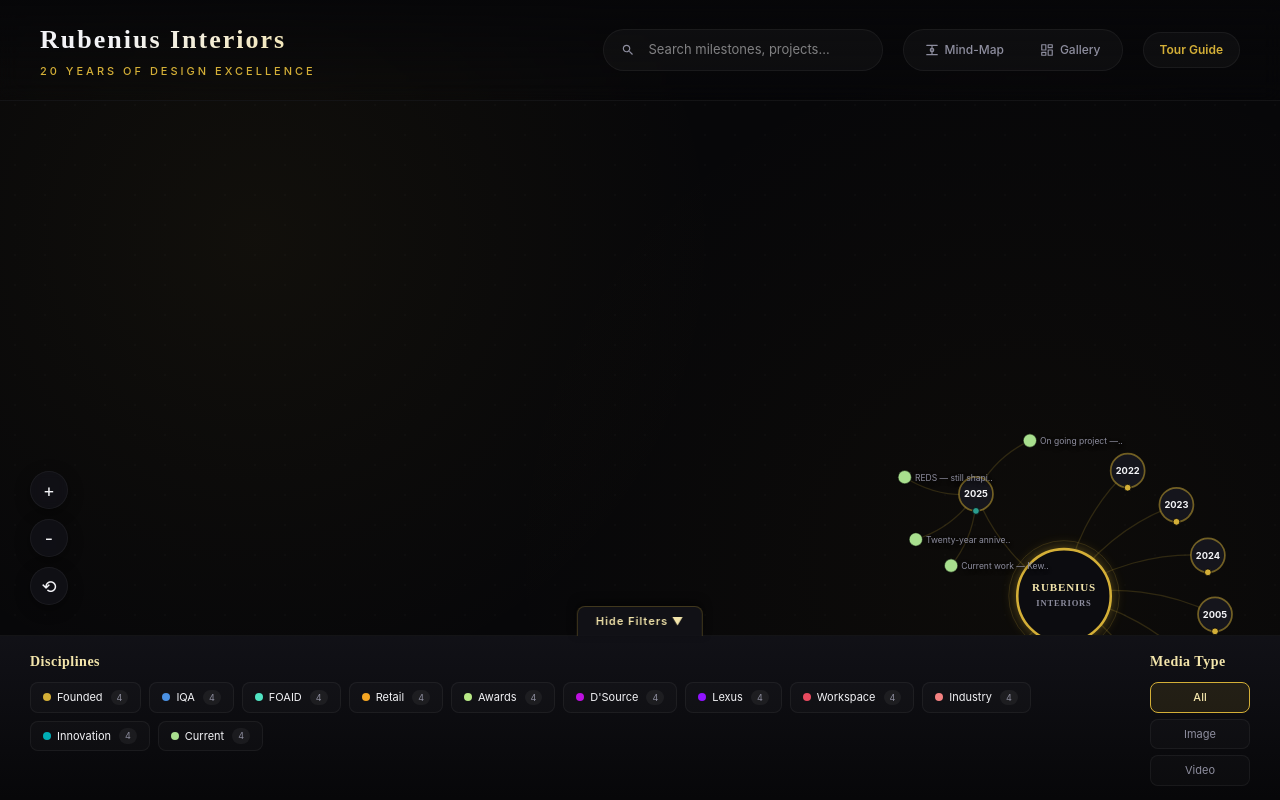
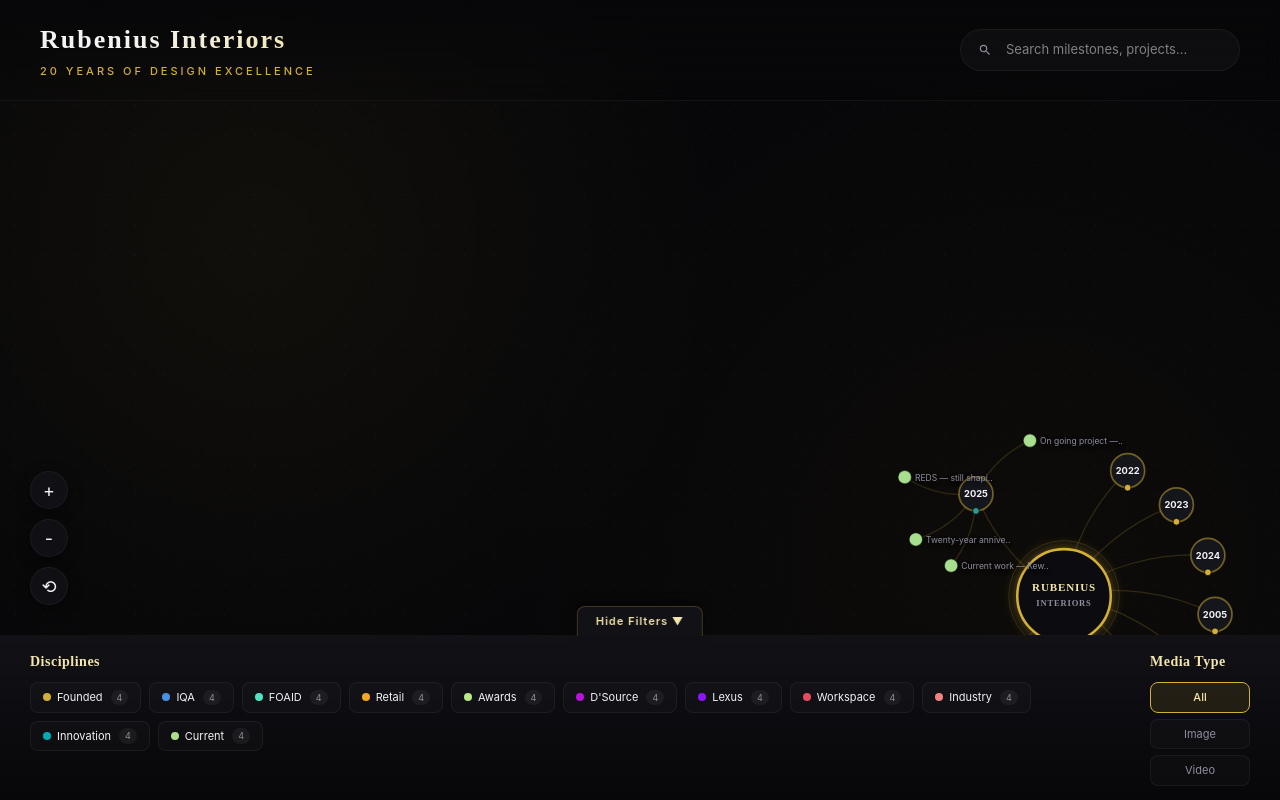
Before and after one commit to nikhil-reds/Mindmap-interactive-timeline, a Next.js app: page / in a window 1280 px wide. Built offline with nearby package versions, Linux system fonts and the light colour scheme.

Commit message:
refactor: remove gallery view and associated header controls

```diff
--- a/components/mindmap/GalleryView.tsx
+++ /dev/null
@@ -1,130 +0,0 @@
-"use client";
-
-import React, { useState } from "react";
-import { TimelineItem } from "./types";
-import { categoryMeta } from "./data";
-
-interface GalleryCardProps {
-  item: TimelineItem;
-  onClick: () => void;
-}
-
-const GalleryCard: React.FC<GalleryCardProps> = ({ item, onClick }) => {
-  const [imgError, setImgError] = useState(false);
-  const meta = categoryMeta[item.category] || { color: "#d4af37", icon: "" };
-
-  const renderFallback = () => (
-    <div className="media-fallback">
-      <svg className="fallback-pattern" viewBox="0 0 100 100" preserveAspectRatio="none">
-        <defs>
-          <pattern id={`grid-card-${item.id}`} width="20" height="20" patternUnits="userSpaceOnUse">
-            <path d="M 20 0 L 0 0 0 20" fill="none" strokeWidth="0.5" stroke="var(--border-glass)" />
-          </pattern>
-        </defs>
-        <rect width="100%" height="100%" fill={`url(#grid-card-${item.id})`} />
-        <circle cx="50" cy="50" r="35" fill="none" stroke="var(--primary)" strokeWidth="0.5" />
-        <circle cx="50" cy="50" r="45" fill="none" stroke="var(--primary)" strokeWidth="0.2" strokeDasharray="2, 2" />
-      </svg>
-      <svg className="fallback-icon" viewBox="0 0 24 24">
-        <path d={meta.icon} fill="currentColor" />
-      </svg>
-      <span className="text-center text-[10px] px-2 font-serif text-[var(--primary-light)] truncate max-w-full">
-        {item.title}
-      </span>
-    </div>
-  );
-
-  return (
-    <div className="card" onClick={onClick}>
-      <div className="card-media">
-        <span
-          className="card-tag"
-          style={{ borderColor: meta.color, color: meta.color }}
-        >
-          {item.category}
-        </span>
-        <span className="card-year">{item.year}</span>
-
-        {item.mediaType === "Video" ? (
-          <div style={{ width: "100%", height: "100%", position: "relative" }}>
-            {renderFallback()}
-            <div
-              style={{
-                position: "absolute",
-                top: 0,
-                left: 0,
-                right: 0,
-                bottom: 0,
-                background: "rgba(0,0,0,0.4)",
-                display: "flex",
-                alignItems: "center",
-                justifyContent: "center",
-              }}
-            >
-              <svg
-                width="40"
-                height="40"
-                viewBox="0 0 24 24"
-                fill="var(--primary-light)"
-                style={{ filter: "drop-shadow(0 4px 10px rgba(0,0,0,0.5))" }}
-              >
-                <path d="M8 5v14l11-7z" />
-              </svg>
-            </div>
-          </div>
-        ) : !imgError && item.image ? (
-          <img
-            className="media-image w-full h-full object-cover"
-            src={item.image}
-            alt={item.title}
-            onError={() => setImgError(true)}
-          />
-        ) : (
-          renderFallback()
-        )}
-      </div>
-      <div className="card-body">
-        <h3>{item.title}</h3>
-        <p>{item.description}</p>
-      </div>
-      <div className="card-footer">
-        <span>{item.stats.split(" • ")[2] || "Experience Design"}</span>
-        <span style={{ fontSize: "12px" }}>
-          🏆 {item.awards.length} Award{item.awards.length > 1 ? "s" : ""}
-        </span>
-      </div>
-    </div>
-  );
-};
-
-interface GalleryViewProps {
-  isActive: boolean;
-  filteredItems: TimelineItem[];
-  onSelectItem: (item: TimelineItem) => void;
-}
-
-export const GalleryView: React.FC<GalleryViewProps> = ({
-  isActive,
-  filteredItems,
-  onSelectItem,
-}) => {
-  return (
-    <div className={`gallery-container ${isActive ? "active" : ""}`}>
-      {filteredItems.length === 0 ? (
-        <div className="nodata-message">
-          No projects found matching the active search or category filters.
-        </div>
-      ) : (
-        <div className="gallery-grid">
-          {filteredItems.map((item) => (
-            <GalleryCard
-              key={item.id}
-              item={item}
-              onClick={() => onSelectItem(item)}
-            />
-          ))}
-        </div>
-      )}
-    </div>
-  );
-};
--- a/components/mindmap/Header.tsx
+++ b/components/mindmap/Header.tsx
@@ -5,17 +5,11 @@
 interface HeaderProps {
   currentSearch: string;
   setCurrentSearch: (val: string) => void;
-  activeView: "mindmap" | "gallery";
-  setActiveView: (view: "mindmap" | "gallery") => void;
-  openTour: () => void;
 }
 
 export const Header: React.FC<HeaderProps> = ({
   currentSearch,
   setCurrentSearch,
-  activeView,
-  setActiveView,
-  openTour,
 }) => {
   return (
     <header>
@@ -37,70 +31,6 @@
             <path d="M15.5 14h-.79l-.28-.27C15.41 12.59 16 11.11 16 9.5 16 5.91 13.09 3 9.5 3S3 5.91 3 9.5 5.91 16 9.5 16c1.61 0 3.09-.59 4.23-1.57l.27.28v.79l5 4.99L20.49 19l-4.99-5zm-6 0C7.01 14 5 11.99 5 9.5S7.01 5 9.5 5 14 7.01 14 9.5 11.99 14 9.5 14z" />
           </svg>
         </div>
-
-        {/* View Switcher */}
-        <div className="view-toggle">
-          <button
-            className={activeView === "mindmap" ? "active" : ""}
-            onClick={() => setActiveView("mindmap")}
-          >
-            <svg
-              width="14"
-              height="14"
-              viewBox="0 0 24 24"
-              fill="none"
-              stroke="currentColor"
-              strokeWidth="2"
-              strokeLinecap="round"
-              strokeLinejoin="round"
-            >
-              <circle cx="12" cy="12" r="3" />
-              <path d="M3 20h18M3 4h18M12 4v16" />
-            </svg>
-            Mind-Map
-          </button>
-          <button
-            className={activeView === "gallery" ? "active" : ""}
-            onClick={() => setActiveView("gallery")}
-          >
-            <svg
-              width="14"
-              height="14"
-              viewBox="0 0 24 24"
-              fill="none"
-              stroke="currentColor"
-              strokeWidth="2"
-              strokeLinecap="round"
-              strokeLinejoin="round"
-            >
-              <rect x="3" y="3" width="7" height="9" />
-              <rect x="14" y="3" width="7" height="5" />
-              <rect x="14" y="12" width="7" height="9" />
-              <rect x="3" y="16" width="7" height="5" />
-            </svg>
-            Gallery
-          </button>
-        </div>
-
-        {/* Tour / Help Button */}
-        <button
-          onClick={openTour}
-          style={{
-            background: "rgba(255,255,255,0.03)",
-            border: "1px solid var(--border-glass)",
-            color: "var(--primary)",
-            padding: "8px 16px",
-            fontSize: "12px",
-            fontWeight: 600,
-            borderRadius: "20px",
-            cursor: "pointer",
-            fontFamily: "var(--font-sans)",
-            transition: "var(--transition)",
-          }}
-          className="hover:border-[var(--primary)] hover:bg-[rgba(212,175,55,0.05)]"
-        >
-          Tour Guide
-        </button>
       </div>
     </header>
   );
```
